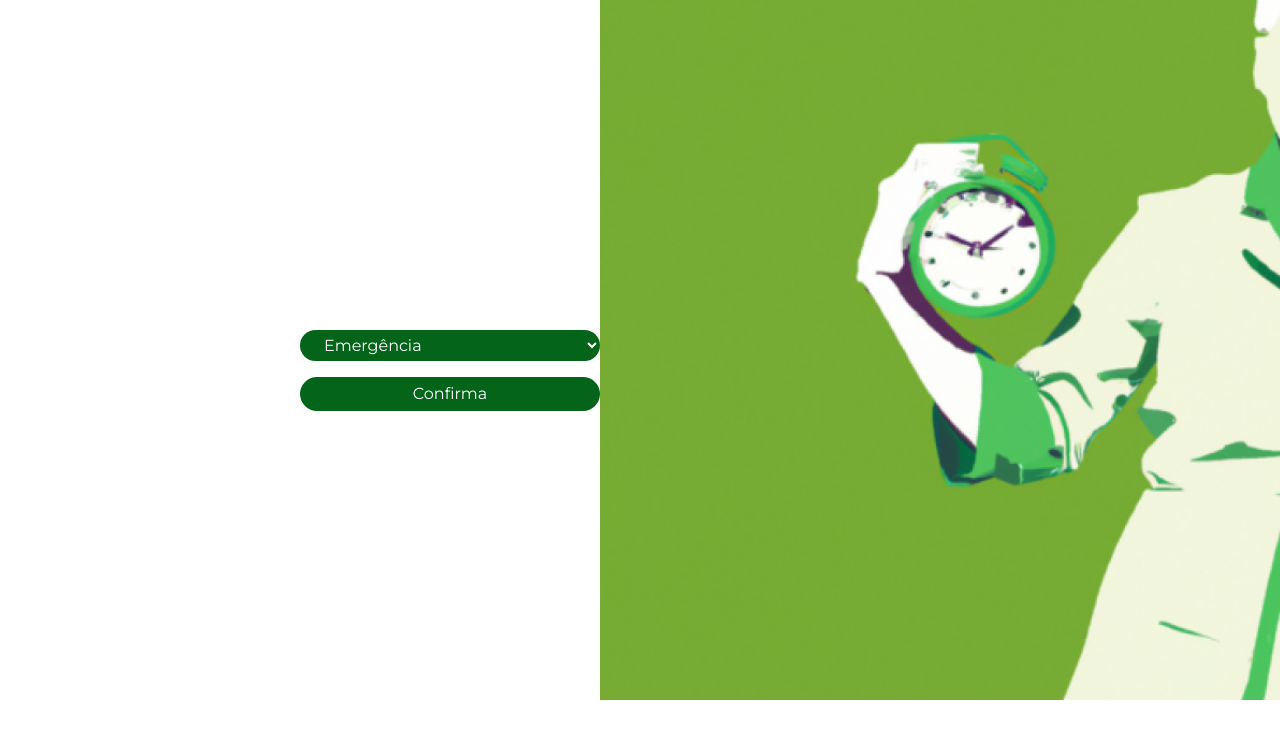
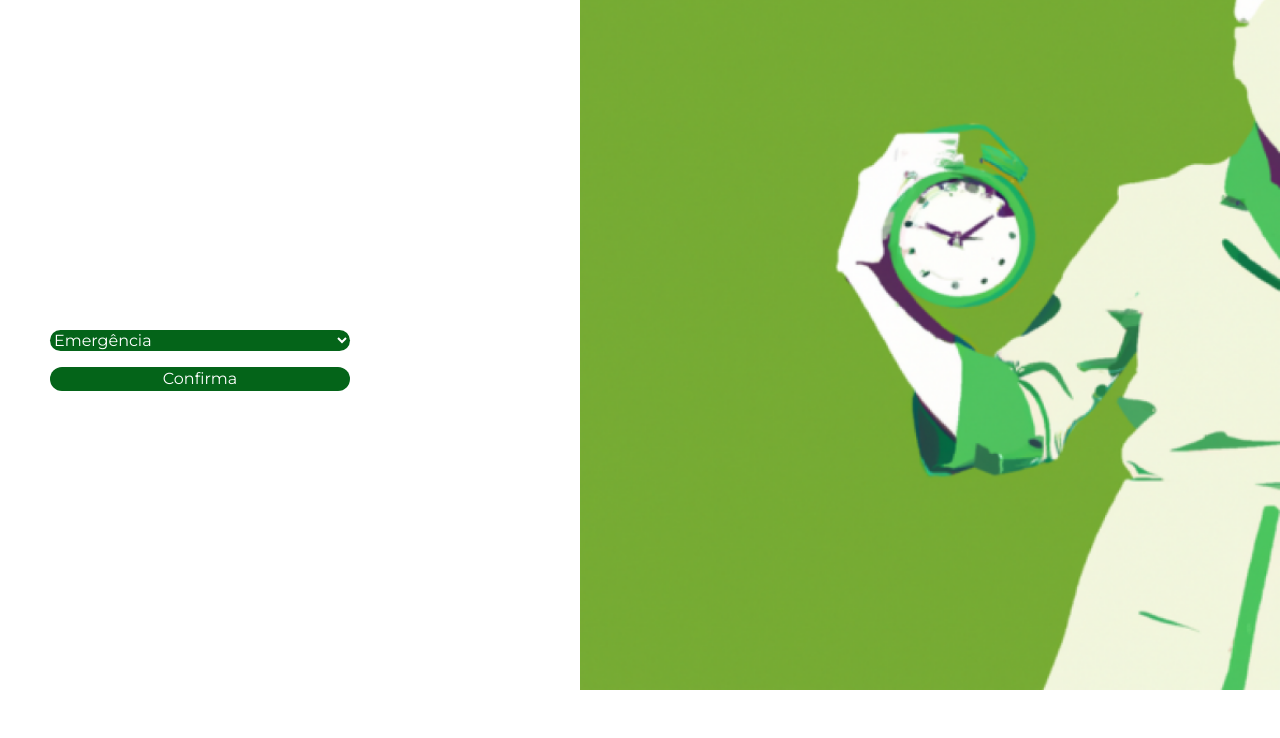
Before and after one commit to Kayk-Rios/Decubtech-Front-End, a Next.js app: page /layout/setor in a window 1280 px wide. Shown: the top 738 px of the page. Built offline with nearby package versions, Linux system fonts and the light colour scheme.

Commit message:
style:melhorandoResponsividade

```diff
--- a/src/app/globals.css
+++ b/src/app/globals.css
@@ -31,7 +31,7 @@ body {
 .entrar, .setor{
   background-color: #046419;
   color: white;
-  padding: 5px 20px;
+
   border: none;
   cursor: pointer;
   transition: background-color 0.3s ease;
--- a/src/app/layout/posicoes/page.tsx
+++ b/src/app/layout/posicoes/page.tsx
@@ -8,9 +8,9 @@ export default function Posicoes() {
     <>
       <div className="flex justify-center items-center mt-40 ">
         <Pagina>
-          <div className="flex flex-col items-center mt-[-100px] ml-[150%] gap-3">
+          <div className="flex  flex-col items-center mt-[-100px] ml-[66%]  sm:ml-[70%] md:ml-[90%] xl:ml-[130%] gap-7">
             <Menu />
-            <Link href=" href='/layout/pacientes">
+            <Link href="/" className=" mb-10">
               <h1 className="sair rounded-md ">Sair</h1>
             </Link>
           </div>
--- a/src/app/layout/setor/page.tsx
+++ b/src/app/layout/setor/page.tsx
@@ -1,17 +1,18 @@
 import SetorSection from "@/components/templates/SetorSection";
 import ImageEnfermeira2 from "@/components/Ui/ImageEnfermeira2";
 
+export default function Setor() {
+  return (
+    <>
+      <div className="flex flex-col sm:flex-row justify-center sm:justify-between items-center h-[680px] ">
+        <section className=" flex ml-[50px]  ">
+          <SetorSection />
+        </section>
 
-export default function Setor(){
-    return(
-        <>
-        <div className="flex justify-between items-center ">
-            <section className="flex ml-[300px] ">
-               <SetorSection/>
-            </section>
-
-          <section><ImageEnfermeira2/></section>
-        </div>
-        </>
-    )
+        <section className="hidden sm:block  ">
+          <ImageEnfermeira2 />
+        </section>
+      </div>
+    </>
+  );
 }
--- a/src/components/templates/Login.tsx
+++ b/src/components/templates/Login.tsx
@@ -5,7 +5,7 @@ import ImageEnfermeira2 from "../Ui/ImageEnfermeira2";
 export default function Login() {
   return (
     <>
-      <div className="flex h-screen">
+      <div className="flex h-screen  ">
         <div className="flex-grow flex items-center justify-center">
           <form className="flex flex-col gap-4 w-[300px]">
             <div className="  flex flex-col">
--- a/src/components/templates/Menu.tsx
+++ b/src/components/templates/Menu.tsx
@@ -23,10 +23,10 @@ export default function Menu(){
               <h2>Menu</h2>
               <ul className="modal-list">
                 <Link href='/layout/setor'>
-                  <li>SETOR</li>
+                  <li className=" border-b-2 ">SETOR</li>
                 </Link>
-                <Link  href='/layout/posicoes'>
-                  <li>POSIÇÕES</li>
+                <Link  href='#'>
+                  <li className="border-b-2  ">POSIÇÕES</li>
                 </Link>
 
               </ul>
```
